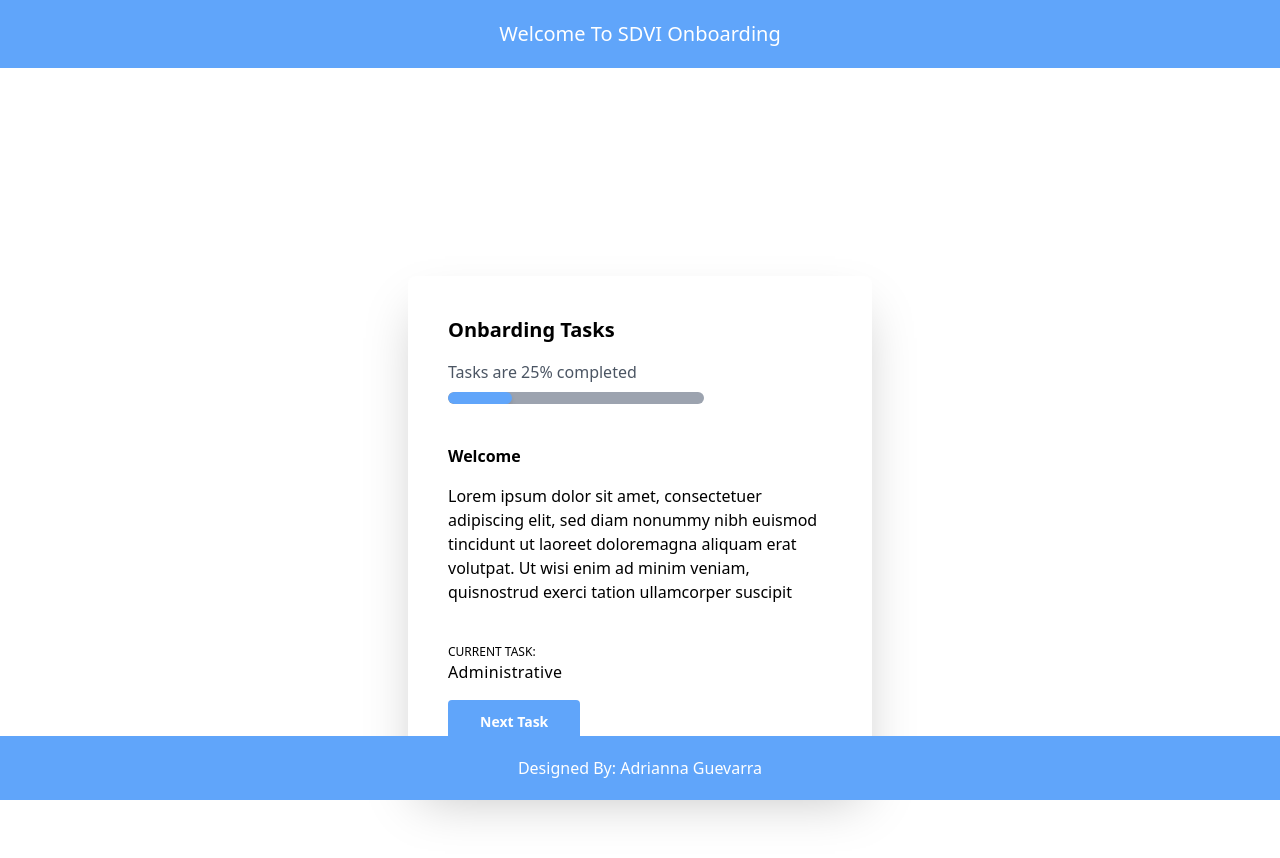
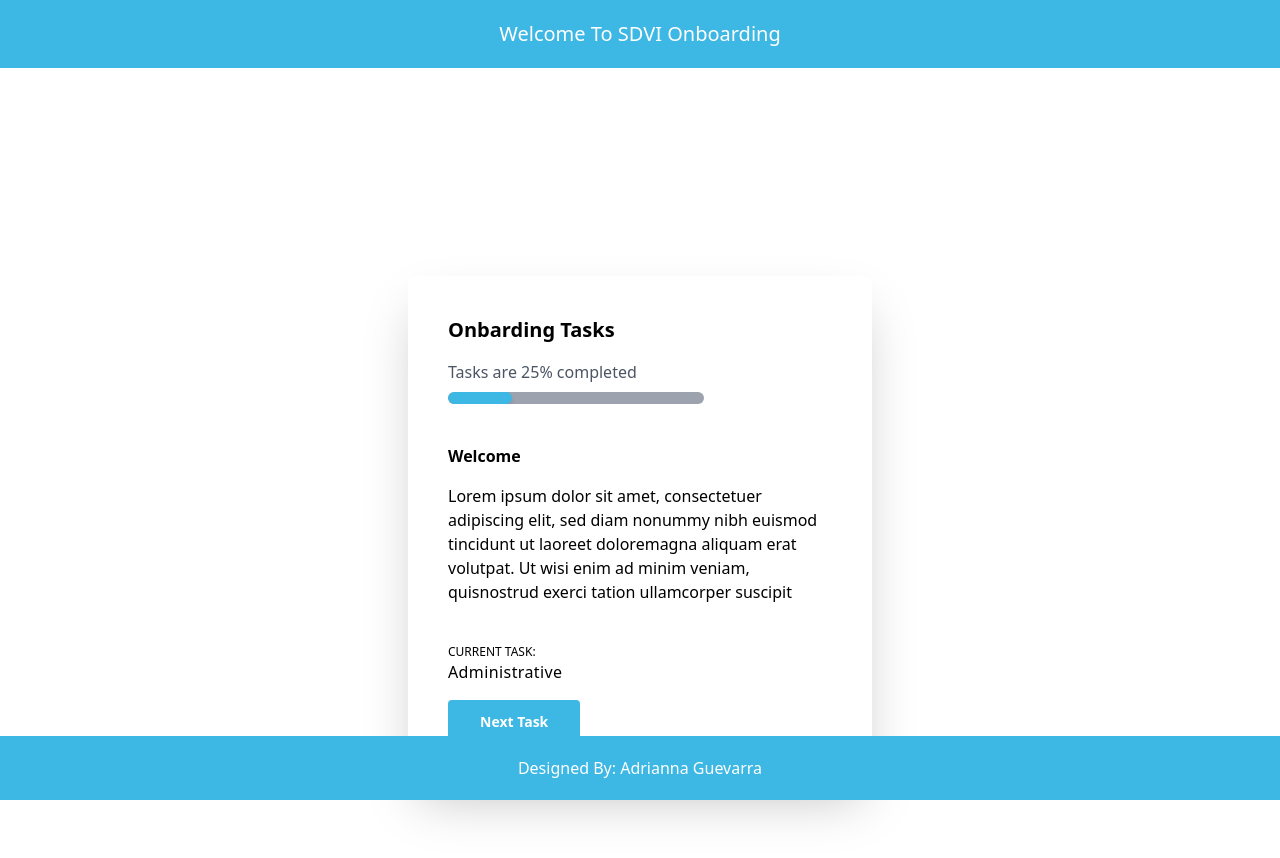
Before and after one commit to adrianna157/sdvi-onboarding, an Angular app: page / in a window 1280 px wide. Shown: the top 858 px of the page. Built offline with nearby package versions, Linux system fonts and the light colour scheme; what @tailwindcss/typography would draw is missing.

Commit message:
match the tech blue that is on SDVI website

```diff
--- a/src/app/app.component.html
+++ b/src/app/app.component.html
@@ -1,11 +1,11 @@
 <div>
-  <header class="py-5 bg-blue-400 inset-x-0 top-0 text-white text-center text-xl">
+  <header class="py-5 bg-techBlue inset-x-0 top-0 text-white text-center text-xl">
     Welcome To SDVI Onboarding
   </header>
     <div class="flex flex-col items-center">
       <app-card></app-card>
     </div>
-  <footer class="py-5 bg-blue-400 inset-x-0 absolute bottom-0 text-white text-center">Designed By: Adrianna Guevarra</footer>
+  <footer class="py-5 bg-techBlue inset-x-0 absolute bottom-0 text-white text-center">Designed By: Adrianna Guevarra</footer>
 </div>
 
 
--- a/src/app/components/card/card.component.html
+++ b/src/app/components/card/card.component.html
@@ -3,13 +3,14 @@
     <div class="mt-4 mb-10">
         <p class="text-gray-600">Tasks are {{tasks[curr_index].status}} completed</p>
         <div class="bg-gray-400 w-64 h-3 rounded-lg mt-2 overflow-hidden">
-            <div class="bg-blue-400 {{tasks[curr_index].statusBar}} h-full rounded-lg shadow-md"></div>
+            <div class="bg-techBlue {{tasks[curr_index].statusBar}} h-full rounded-lg shadow-md"></div>
         </div>
     </div>
     <app-card-details></app-card-details>
-    <button (click)="onNext()" class="bg-blue-400 py-3 px-8 mt-4 rounded text-sm text-white font-semibold hover:bg-opacity-75">Next
+    <button *ngIf="curr_index > 0" (click)="onBack()"
+      class="bg-techBlue py-3 px-8 mt-4 mr-10 rounded text-sm text-white font-semibold hover:bg-opacity-75">Prev Task
+    </button>
+    <button (click)="onNext()" class="bg-techBlue py-3 px-8 mt-4 rounded text-sm text-white font-semibold hover:bg-opacity-75">Next
         Task</button>
-    <button *ngIf="curr_index > 0" (click)="onBack()"
-      class="bg-blue-400 py-3 px-8 mt-4 ml-10 rounded text-sm text-white font-semibold hover:bg-opacity-75">Prev Task
-      </button>
+
 </div>
--- a/tailwind.config.js
+++ b/tailwind.config.js
@@ -1,23 +1,25 @@
 module.exports = {
-    prefix: '',
+  prefix: "",
   purge: {
-      content: [
-        './src/**/*.{html,ts}',
-      ]
+    content: ["./src/**/*.{html,ts}"],
   },
-    darkMode: 'class', // or 'media' or 'class'
+  darkMode: "class", // or 'media' or 'class'
   theme: {
-      extend: {},
+    extend: {
+      colors: {
+        techBlue: {
+          DEFAULT: "#3DB7E4",
+        },
+      },
+    },
   },
   variants: {
     extend: {},
   },
-    plugins: [require('@tailwindcss/forms'),require('@tailwindcss/typography')],
-    prefix: '',
+  plugins: [require("@tailwindcss/forms"), require("@tailwindcss/typography")],
+  prefix: "",
   purge: {
     enabled: true,
-        content: [
-            './src/**/*.{html,ts}',
-        ]
+    content: ["./src/**/*.{html,ts}"],
   },
 };
```
Lines whose indentation alone changed are shown as unchanged.
